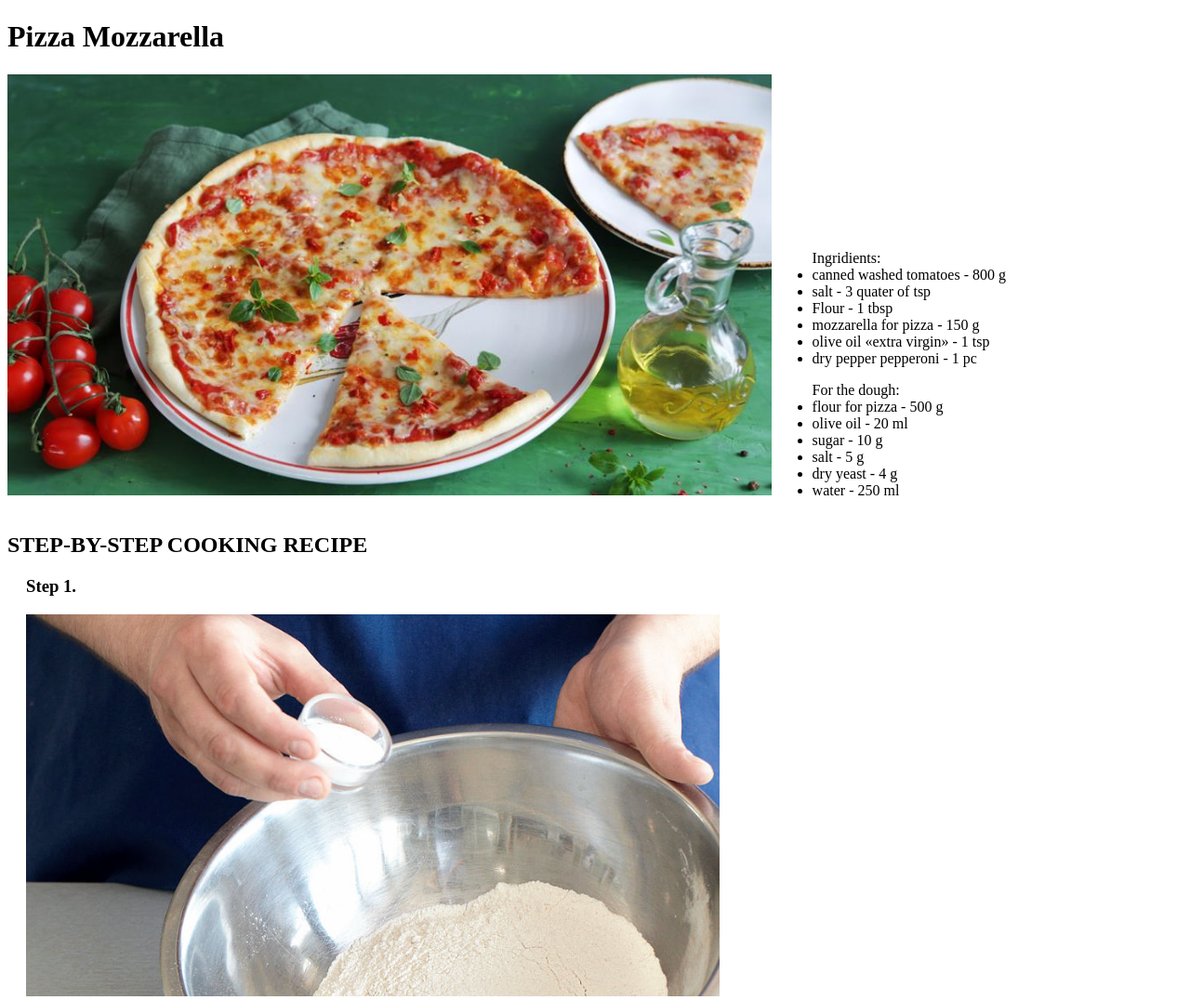
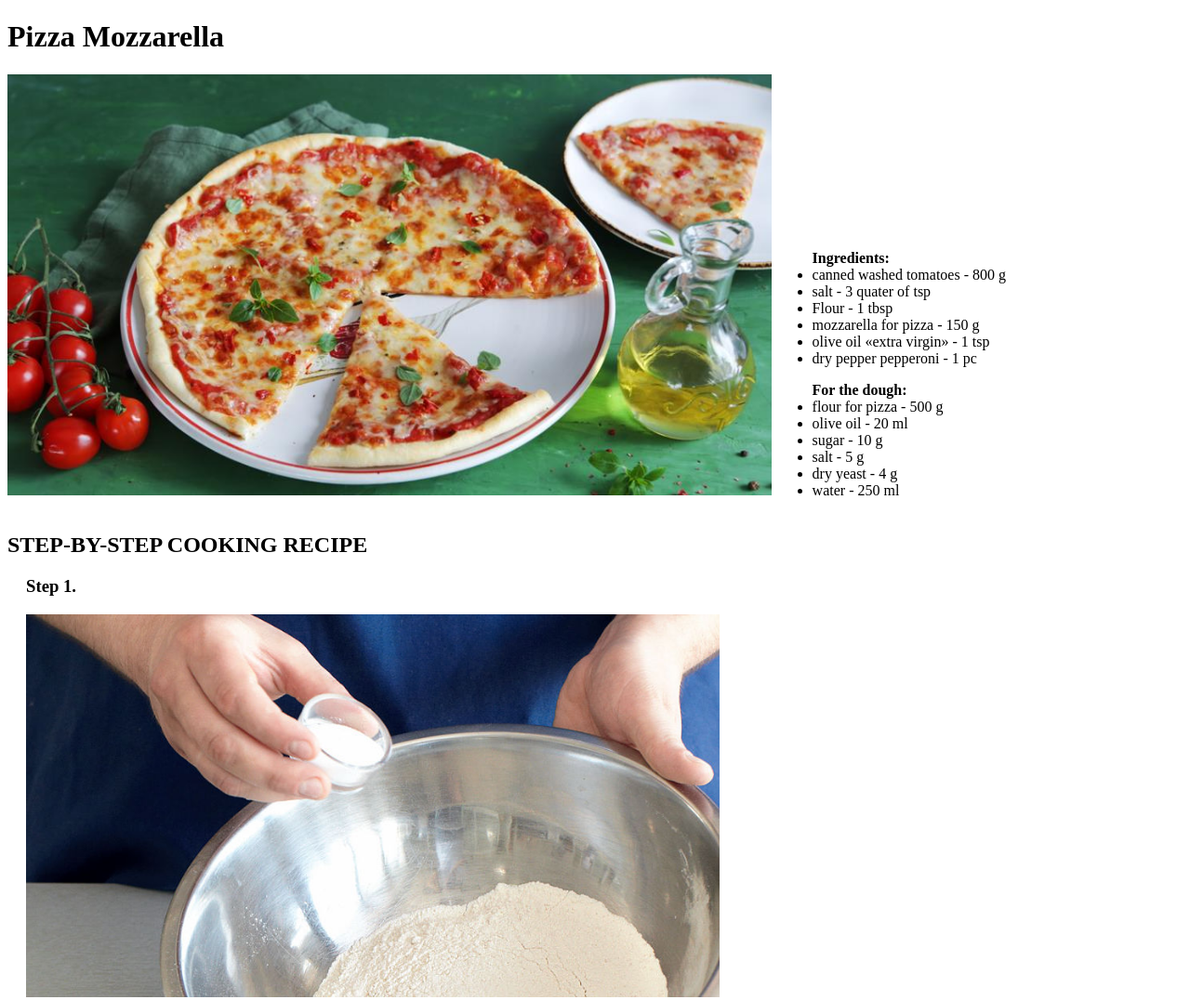
Before and after one commit to terracodum/odin-recipes, a plain HTML site: page pizza.html in a window 1280 px wide. Shown: the top 1076 px of the page at 93% size. Drawn offline with Linux system fonts and the light colour scheme.

Commit message:
add some fix

```diff
--- a/pizza.html
+++ b/pizza.html
@@ -10,7 +10,7 @@
     <h1>Pizza Mozzarella</h1>
     <img class="Cheesecakes" src="images/pizza/pizza1.jpg" width = "65%" height = "65%">
     <div class = "ingid">
-        <ul class = "ings">Ingridients:
+        <ul class = "ings"><strong>Ingredients:</strong>
             <li>canned washed tomatoes - 800 g </li>
             <li>salt - 3 quater of tsp</li>
             <li>Flour - 1 tbsp</li>
@@ -19,7 +19,7 @@
             <li>dry pepper pepperoni - 1 pc</li>
         </ul>
 
-        <ul class = "ings">For the dough:
+        <ul class = "ings"><strong>For the dough:</strong>
             <li>flour for pizza - 500 g</li>
             <li>olive oil - 20 ml</li>
             <li>sugar - 10 g</li>
--- a/style.css
+++ b/style.css
@@ -14,4 +14,5 @@
 }
 .steps {
     padding-left: 20px;
+    margin: 20px auto;
 }
```
Also changed, not shown: cheesers.html (+3 -1 lines), salad.html (+2 -2 lines).
